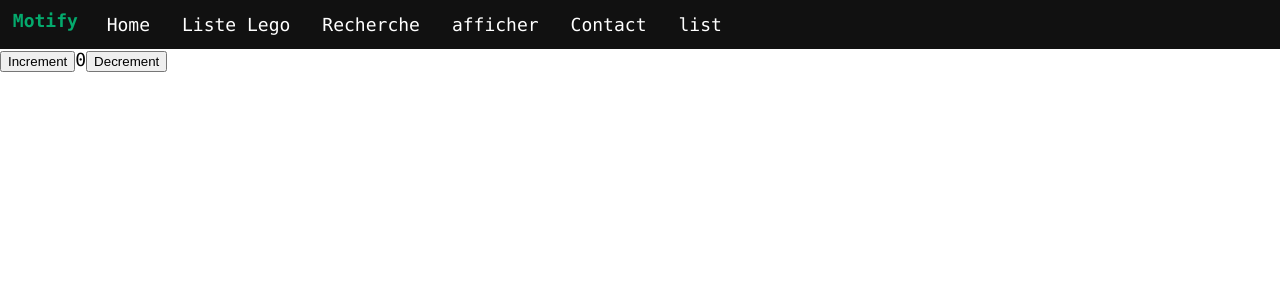
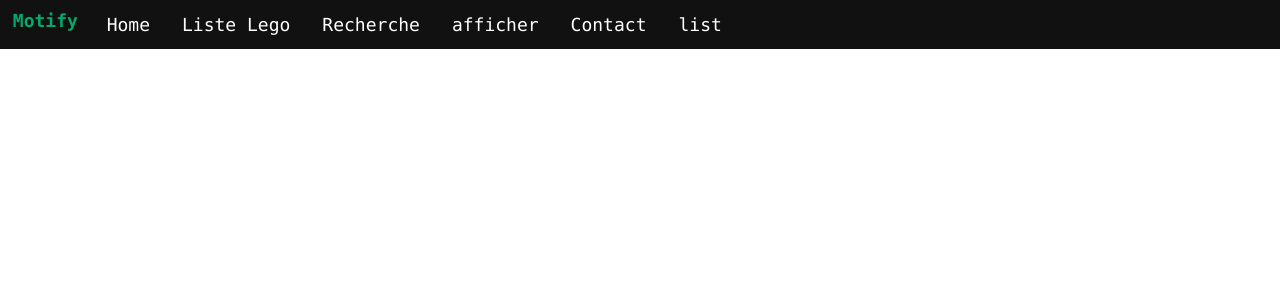
Before and after one commit to LuidjyAubel/React-app, a React (Create React App) app: page /book in a window 1280 px wide. Shown: the top 300 px of the page. Built offline with nearby package versions, Linux system fonts and the light colour scheme.

Commit message:
fix: favoris

```diff
--- a/src/features/counter/Counter.js
+++ /dev/null
@@ -1,28 +0,0 @@
-import React from 'react'
-import { useSelector, useDispatch } from 'react-redux'
-import { decrement, increment } from './counterSlice'
-
-export function Counter() {
-  const count = useSelector((state) => state.counter.value)
-  const dispatch = useDispatch()
-
-  return (
-    <div>
-      <div>
-        <button
-          aria-label="Increment value"
-          onClick={() => dispatch(increment())}
-        >
-          Increment
-        </button>
-        <span>{count}</span>
-        <button
-          aria-label="Decrement value"
-          onClick={() => dispatch(decrement())}
-        >
-          Decrement
-        </button>
-      </div>
-    </div>
-  )
-}
--- a/src/features/counter/counterSlice.js
+++ /dev/null
@@ -1,28 +0,0 @@
-import { createSlice } from '@reduxjs/toolkit'
-
-export const counterSlice = createSlice({
-  name: 'counter',
-  initialState: {
-    value: 0,
-  },
-  reducers: {
-    increment: (state) => {
-      // Redux Toolkit allows us to write "mutating" logic in reducers. It
-      // doesn't actually mutate the state because it uses the Immer library,
-      // which detects changes to a "draft state" and produces a brand new
-      // immutable state based off those changes
-      state.value += 1
-    },
-    decrement: (state) => {
-      state.value -= 1
-    },
-    incrementByAmount: (state, action) => {
-      state.value += action.payload
-    },
-  },
-})
-
-// Action creators are generated for each case reducer function
-export const { increment, decrement, incrementByAmount } = counterSlice.actions
-
-export default counterSlice.reducer
--- /dev/null
+++ b/src/features/favorites.js
@@ -0,0 +1,24 @@
+import { createSlice } from '@reduxjs/toolkit'
+
+export const favorites = createSlice({
+  name: 'favorites',
+  initialState: {
+    value: [],
+  },
+  reducers: {
+    addFavorite: (state, id) => {
+      state.value.push(parseInt(id.payload));
+      return state;
+    },
+
+    removeFavorite: (state, id) => {
+      state.value.splice(state.value.indexOf(parseInt(id.payload)), 1);
+      return state;
+    }
+  },
+})
+
+// Action creators are generated for each case reducer function
+export const { addFavorite, removeFavorite } = favorites.actions
+
+export default favorites.reducer
--- a/src/pages/Bookmark.js
+++ b/src/pages/Bookmark.js
@@ -1,12 +1,10 @@
 import React from "react";
-import { Counter } from "../features/counter/Counter";
 
-const Book = React.memo(() => {
+const Book = (props) => {
     return (
       <div>
-        <Counter></Counter>
       </div>
     );
-  });
+  };
 
   export default Book;
--- a/src/pages/Test.js
+++ b/src/pages/Test.js
@@ -1,14 +1,18 @@
 import React, { useState, useEffect } from "react";
 import Fuse from "fuse.js";
+import { useSelector, useDispatch } from 'react-redux'
+import { addFavorite, removeFavorite } from '../features/favorites';
 function Test() {
     const [inputVal, setVal] = useState(undefined);
     const [items, setItems] = useState([]);
     const [isLoaded, SetIsLoaded] = useState(false);
     const [error, setError] = useState(null);
 
+    const favorites = useSelector((state) => state.favorites.value);
+    const dispatch = useDispatch();
+
     function onInputChange(evt) {
         setVal(evt.target.value);
-        //console.log(searchResult);
     }
 
     useEffect(() => {
@@ -38,7 +42,7 @@ function Test() {
     //console.log(result);
     //console.log(test);
     //console.log(items);
-    //let a = result.map(items)
+    console.log(favorites);
     if (result) {
         return (
             <div className="Principal">
@@ -50,6 +54,12 @@ function Test() {
                             <p>Nom du set : {item.item.name}</p>
                             <p>Nombre de pièce : {item.item.num_parts}</p>
                             <p>Annèe : {item.item.year}</p>
+                            {!favorites.includes(parseInt(item.item.set_num)) &&
+                                <button type="primary" onClick={() => dispatch(addFavorite(item.item.set_num))}>Add to favorites</button>
+                            }
+                            {favorites.includes(parseInt(item.item.set_num)) &&
+                                <button type="primary" onClick={() => dispatch(removeFavorite(item.item.set_num))}>Remove favorites</button>
+                            }
                             <a href={item.item.set_url}>{item.item.name}</a>
                             <img src={item.item.set_img_url} alt={item.item.name}></img>
                             <p></p>
--- a/src/store.js
+++ b/src/store.js
@@ -1,8 +1,8 @@
 import { configureStore } from '@reduxjs/toolkit'
-import counterReducer from './features/counter/counterSlice'
+import favoritesReducer from './features/favorites'
 
 export default configureStore({
   reducer: {
-    counter: counterReducer,
+    favorites: favoritesReducer
   },
 })
```
